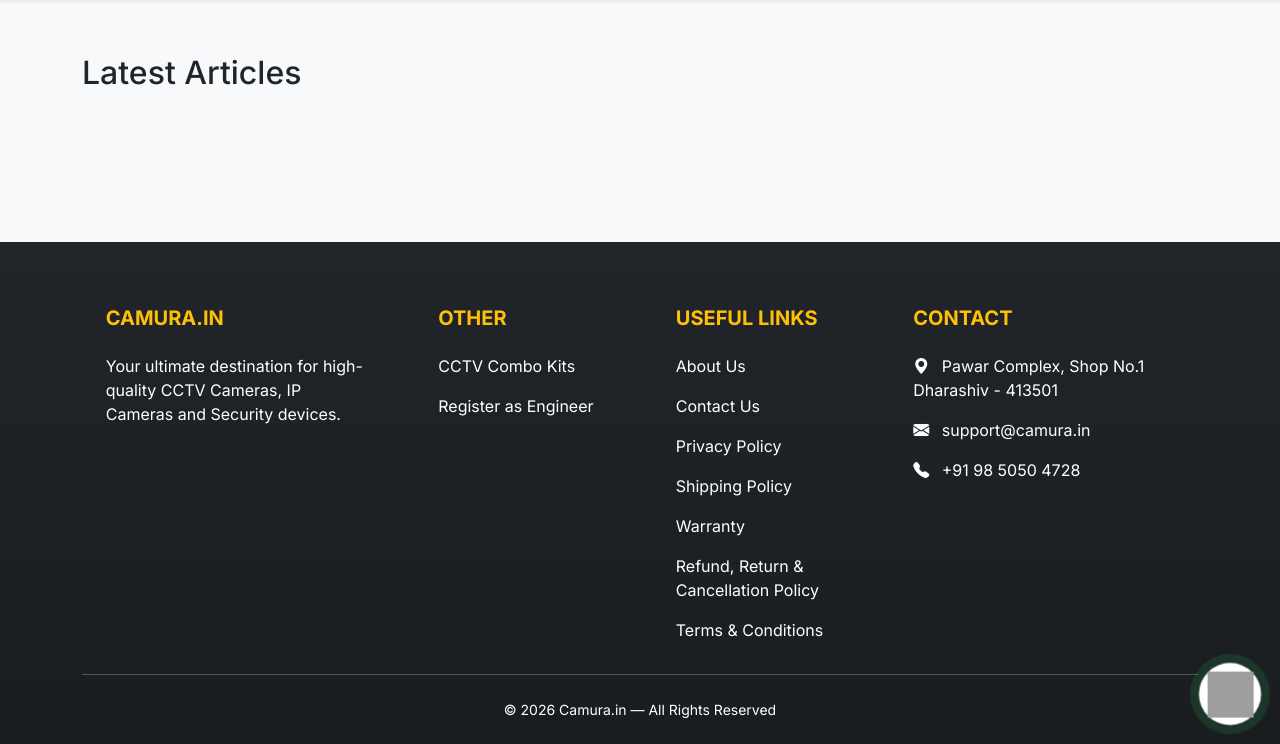
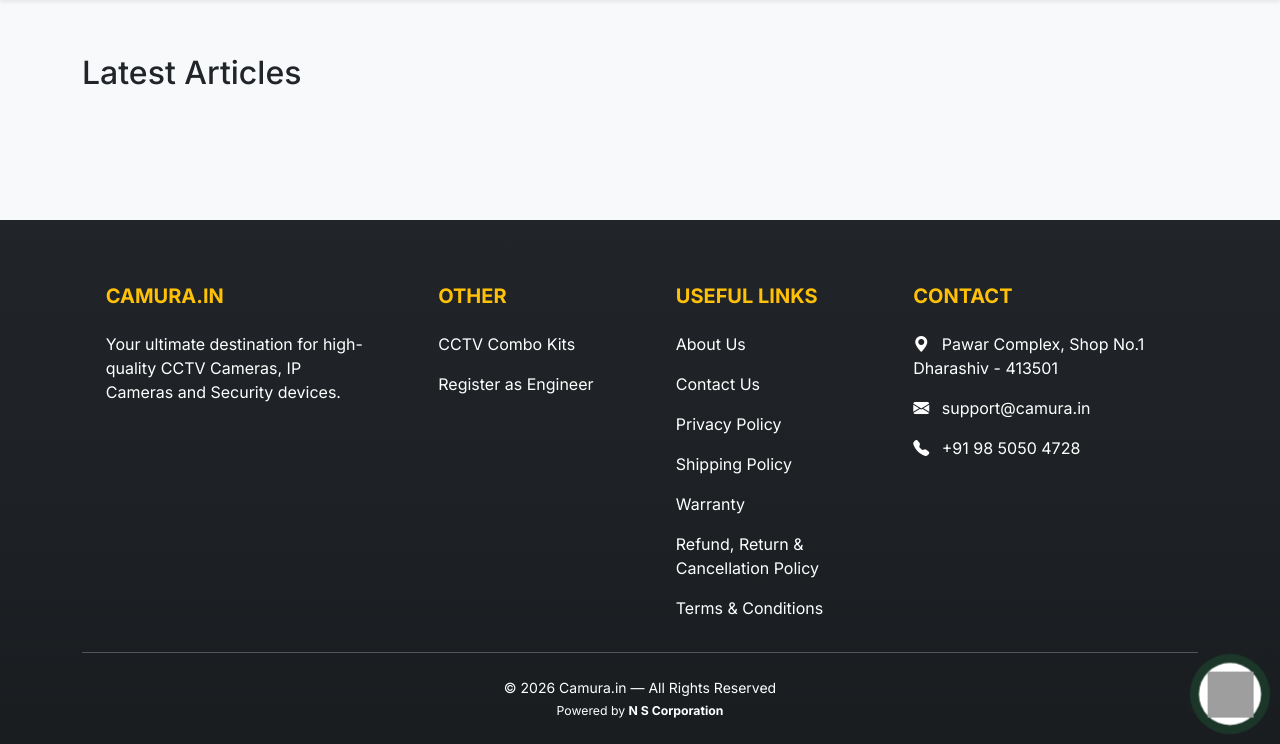
Before and after one commit to shoaibnaikwadi/camuraproject, a Django app: page /blog/ in a window 1280 px wide. Shown: the part 56-800 px from the top of the page. Run offline with Django 5.2, Linux system fonts and the light colour scheme; data that the repository does not hold is empty; parts of the project's set-up code (start-up, migrations or seed data) failed here and were passed over; some libraries are stand-ins or nearby versions; grey boxes are pictures that could not be loaded.

Commit message:
powered by

```diff
--- a/templates/base.html
+++ b/templates/base.html
@@ -1620,6 +1620,10 @@
 
                 © {% now "Y" %} Camura.in — All Rights Reserved
 
+
+            </p>
+            <p class="mb-0 mt-1 small">
+                Powered by <strong>N S Corporation</strong>
             </p>
 
         </div>
```
